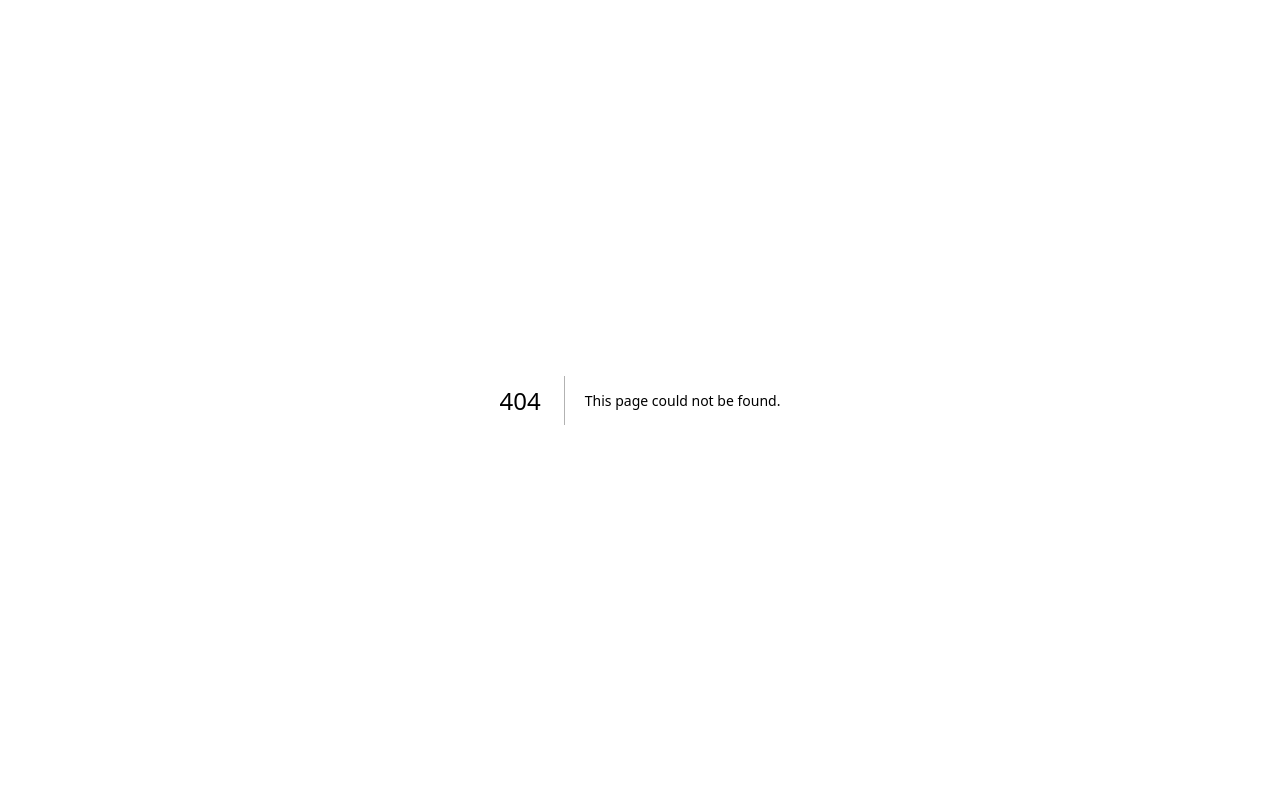
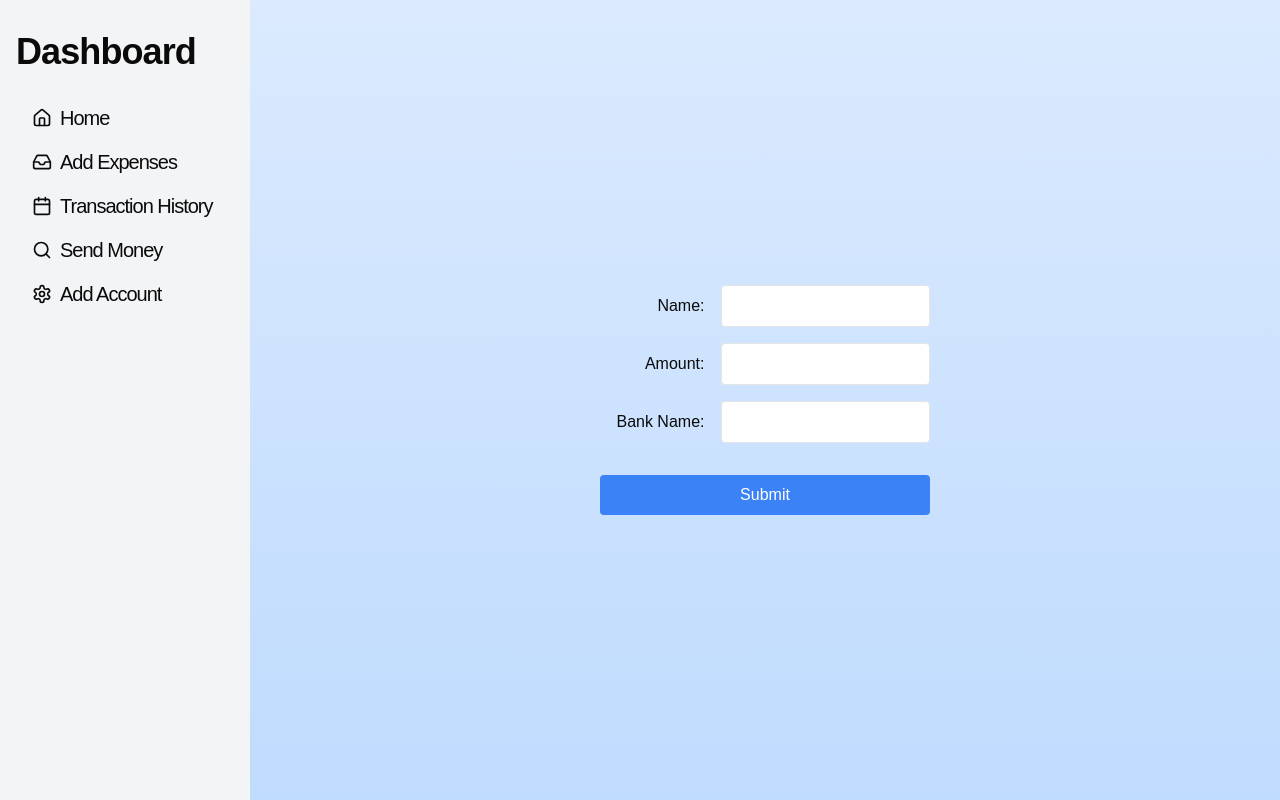
Before and after one commit to lakshayvaishnav/Horizon-finance-tracker, a Next.js app: page /dashboard/addExpense in a window 1280 px wide. Before the commit this address had no page. Built offline with nearby package versions, Linux system fonts and the light colour scheme.

Commit message:
added add expenses page

```diff
--- /dev/null
+++ b/app/api/bank/Expenses/route.ts
@@ -0,0 +1,11 @@
+import { getServerSession } from "next-auth";
+import { NextRequest } from "next/server";
+import { authOptions } from "../../auth/[...nextauth]/options";
+
+export default async function POST(req:NextRequest){
+    const session = await getServerSession(authOptions)
+
+    if(session) {
+
+    }
+}
--- /dev/null
+++ b/app/dashboard/addExpense/page.tsx
@@ -0,0 +1,75 @@
+"use client";
+
+import {
+  Card,
+  CardContent,
+  CardDescription,
+  CardHeader,
+  CardTitle,
+} from "@/components/ui/card";
+import {
+  FormControl,
+  FormDescription,
+  FormField,
+  FormItem,
+  FormLabel,
+  FormMessage,
+} from "@/components/ui/form";
+import { Input } from "@/components/ui/input";
+import { Form, useForm } from "react-hook-form";
+
+export default function AddExpense() {
+  const form = useForm({
+    defaultValues: {
+      name: "",
+      bankName: "",
+      amount: "",
+    },
+  });
+
+  function submitHandler(values: any) {
+    console.log("submit clicked : ", values);
+  }
+
+  return (
+    <div className="min-h-screen bg-gradient-to-b from-blue-100 to-blue-200 flex items-center justify-center p-4">
+      <div className="flex-col gap-8 flex justify-center text-center items-center">
+        <form
+          className="flex flex-col gap-4 w-full max-w-md"
+          onSubmit={form.handleSubmit(submitHandler)}
+        >
+          <div className="flex items-center gap-4">
+            <label className="w-1/3 text-right">Name:</label>
+            <input
+              type="text"
+              {...form.register("name")}
+              className="border rounded p-2 w-2/3"
+            />
+          </div>
+          <div className="flex items-center gap-4">
+            <label className="w-1/3 text-right">Amount:</label>
+            <input
+              type="number"
+              {...form.register("amount")}
+              className="border rounded p-2 w-2/3"
+            />
+          </div>
+          <div className="flex items-center gap-4">
+            <label className="w-1/3 text-right">Bank Name:</label>
+            <input
+              type="text"
+              {...form.register("bankName")}
+              className="border rounded p-2 w-2/3"
+            />
+          </div>
+          <button
+            type="submit"
+            className="mt-4 bg-blue-500 text-white rounded p-2"
+          >
+            Submit
+          </button>
+        </form>
+      </div>
+    </div>
+  );
+}
--- a/components/AppSidebar.tsx
+++ b/components/AppSidebar.tsx
@@ -10,7 +10,7 @@ const items = [
   },
   {
     title: "Add Expenses",
-    url: "/dashboard/expenses",
+    url: "/dashboard/addExpense",
     icon: Inbox,
   },
   {
```
